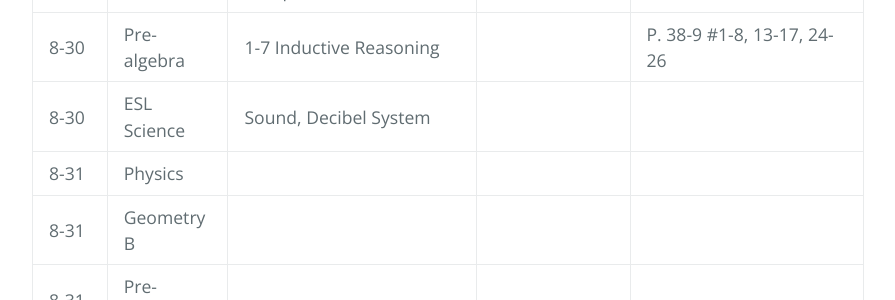
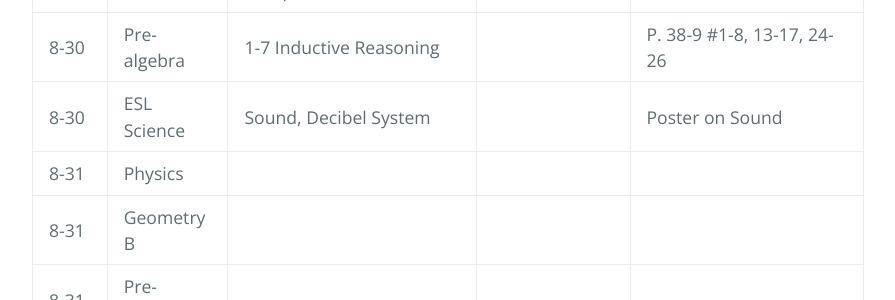
Before and after one commit to gpayoo/gpayoo, a Jekyll site: the page built from index.md, in a window 1280 px wide and 900 px high, scrolled down 707 px. Shown: the part 155-455 px from the top of the window, without its empty margins (192-1087 px from the left). Built offline with Jekyll 4.4.1, drawn with Linux system fonts in a browser that asks for light colours; our own code applies the rules of GitHub Pages for plain Markdown files.

Commit message:
Update index.md

```diff
--- a/index.md
+++ b/index.md
@@ -13,7 +13,7 @@ layout: default
 | 8-30 | Geometry B | Dilation, Transformations | | Handout #15, 16, 17 |
 | 8-30 | Pre-calculus | Quiz, Review Graphing & Complex Numbers |  |
 | 8-30 | Pre-algebra | 1-7 Inductive Reasoning| | P. 38-9 #1-8, 13-17, 24-26 |
-| 8-30 | ESL Science | Sound, Decibel System |  |
+| 8-30 | ESL Science | Sound, Decibel System | | Poster on Sound |
 | 8-31 | Physics |  | |
 | 8-31 | Geometry B |  | |  |
 | 8-31 | Pre-calculus |  |  |
```
